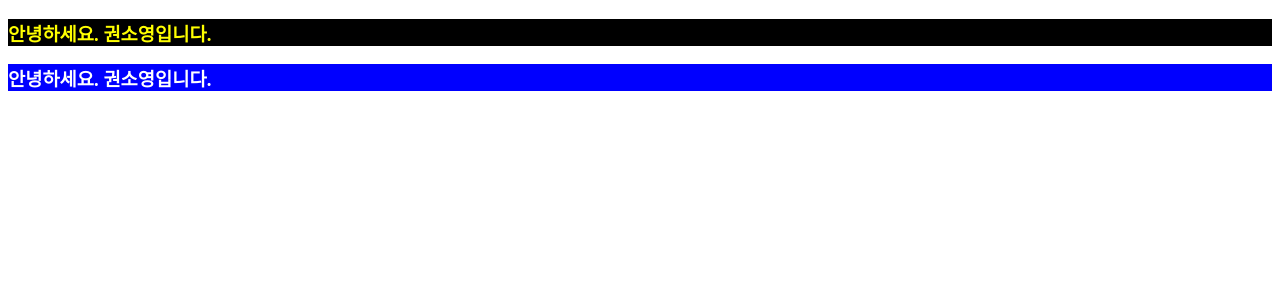
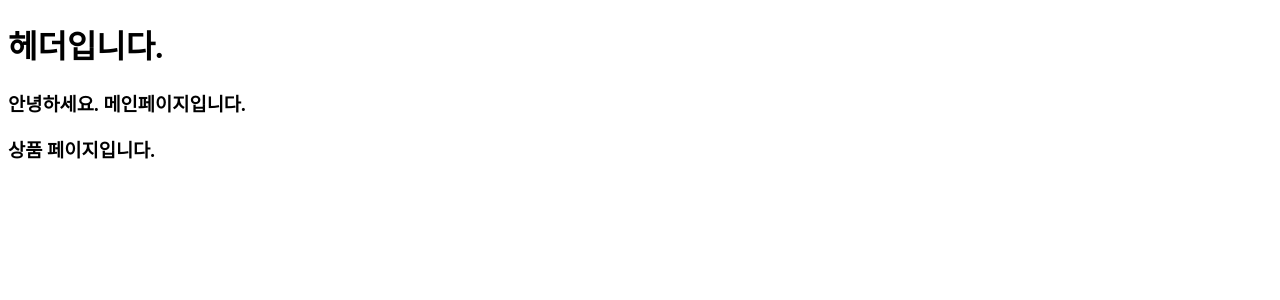
Before and after one commit to ddo0ii/codingstar, a React (Create React App) app: page /product/1 in a window 1280 px wide. Shown: the top 300 px of the page. Built offline with nearby package versions, Linux system fonts and the light colour scheme.

Commit message:
npm install react-router-dom으로 설치후 샘플페이지 만들어보기

```diff
--- a/package.json
+++ b/package.json
@@ -8,6 +8,7 @@
     "@testing-library/user-event": "^13.5.0",
     "react": "^18.2.0",
     "react-dom": "^18.2.0",
+    "react-router-dom": "^6.9.0",
     "react-scripts": "5.0.1",
     "web-vitals": "^2.1.4"
   },
--- a/src/App.js
+++ b/src/App.js
@@ -1,12 +1,15 @@
 import React from "react";
+import { BrowserRouter, Routes, Route } from "react-router-dom";
+import Header from "./component/Header";
 import Main from "./component/Main";
-import styles from "./App.module.css";
+import Product from "./component/Product";
 
 const App = () => {
   return (
-    <div>
+    <div className="App">
+      <Header />
       <Main />
-      <h3 className={styles.nameBox}>안녕하세요. 권소영입니다.</h3>
+      <Product />
     </div>
   );
 };
--- a/src/component/Header.js
+++ b/src/component/Header.js
@@ -2,11 +2,9 @@ import React from "react";
 
 function Header(props) {
   return (
-    <div>
-      <header>
-        <h1>헤더입니다.</h1>
-      </header>
-    </div>
+    <>
+      <h1>헤더입니다.</h1>
+    </>
   );
 }
 
--- a/src/component/Main.js
+++ b/src/component/Main.js
@@ -1,11 +1,11 @@
 import React from "react";
-import styles from "./Main.module.css";
 
-const Main = () => {
+const Main = (props) => {
   return (
     <>
-      <h3 className={styles.nameBox}>안녕하세요. 권소영입니다.</h3>
+      <h3>안녕하세요. 메인페이지입니다.</h3>
     </>
   );
 };
+
 export default Main;
--- /dev/null
+++ b/src/component/Product.js
@@ -0,0 +1,11 @@
+import React from "react";
+
+const Product = (props) => {
+  return (
+    <>
+      <h3>상품 페이지입니다.</h3>
+    </>
+  );
+};
+
+export default Product;
```
Also changed, not shown: 1 other file (tests, documents, lock files or other folders).
